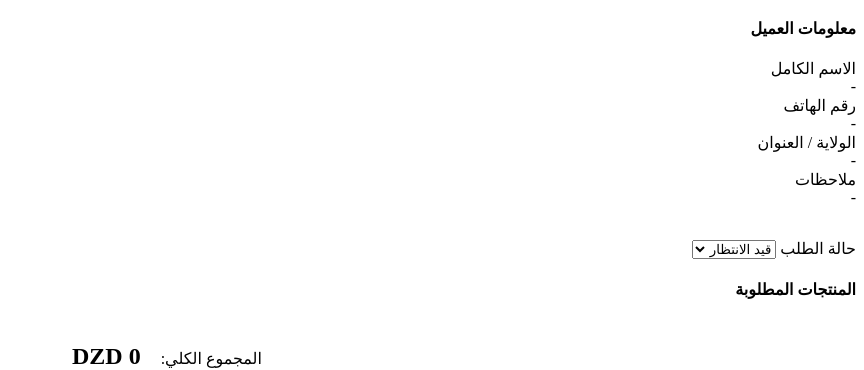
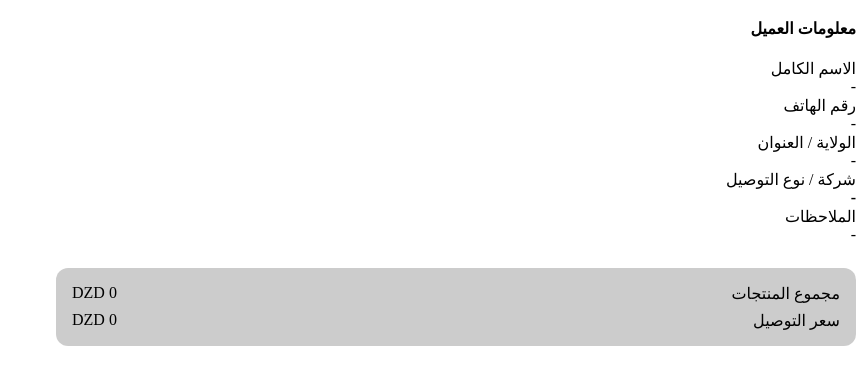
Before and after one commit to abdelwahabbn55-ux/meki-store-, a website built with Vite: page admin.html in a window 1280 px wide. Shown: the part 582-952 px from the top of the page, without its empty margins (416-1280 px from the left). Built offline with nearby package versions, Linux system fonts and the light colour scheme; a script that the page names is missing.

Commit message:
feat(admin): display delivery company and fee in order details

```diff
--- a/admin.html
+++ b/admin.html
@@ -322,8 +322,23 @@
                         <div id="view-cust-address">-</div>
                     </div>
                     <div class="info-row">
-                        <label>ملاحظات</label>
+                        <label>شركة / نوع التوصيل</label>
+                        <div id="view-delivery-info" style="text-transform: capitalize; font-weight: bold;">-</div>
+                    </div>
+                    <div class="info-row">
+                        <label>الملاحظات</label>
                         <div id="view-cust-notes" style="font-style: italic; color: var(--text-muted);">-</div>
+                    </div>
+
+                    <div class="price-summary-box" style="background: rgba(0,0,0,0.2); padding: 1rem; border-radius: 12px; margin-top: 1.5rem;">
+                        <div class="info-row" style="display: flex; justify-content: space-between; margin-bottom: 0.5rem;">
+                            <label style="margin-bottom: 0;">مجموع المنتجات</label>
+                            <span id="view-order-subtotal">0 DZD</span>
+                        </div>
+                        <div class="info-row" style="display: flex; justify-content: space-between; margin-bottom: 0;">
+                            <label style="margin-bottom: 0;">سعر التوصيل</label>
+                            <span id="view-order-shipping">0 DZD</span>
+                        </div>
                     </div>
 
                     <div class="form-group" style="margin-top: 2rem;">
--- a/src/admin.js
+++ b/src/admin.js
@@ -414,9 +414,14 @@ async function openOrderDetails(id) {
     document.getElementById('view-cust-name').textContent = order.customer_name;
     document.getElementById('view-cust-phone').textContent = order.phone;
     document.getElementById('view-cust-address').textContent = `${order.wilaya}، ${order.address}`;
+    document.getElementById('view-delivery-info').textContent = order.delivery_company ? `${order.delivery_company.replace(/_/g, ' ')} (${order.delivery_type})` : 'N/A';
     document.getElementById('view-cust-notes').textContent = order.notes || 'لا يوجد';
+
+    document.getElementById('view-order-subtotal').textContent = `${parseFloat(order.subtotal || 0).toLocaleString()} DZD`;
+    document.getElementById('view-order-shipping').textContent = `${parseFloat(order.delivery_fee || 0).toLocaleString()} DZD`;
+    document.getElementById('view-order-total').textContent = `${parseFloat(order.total_price).toLocaleString()} DZD`;
+
     document.getElementById('update-order-status').value = order.status;
-    document.getElementById('view-order-total').textContent = `${parseFloat(order.total_price).toLocaleString()} DZD`;
 
     document.getElementById('view-order-items').innerHTML = items.map(item => `
         <div class="order-item-mini">
```
